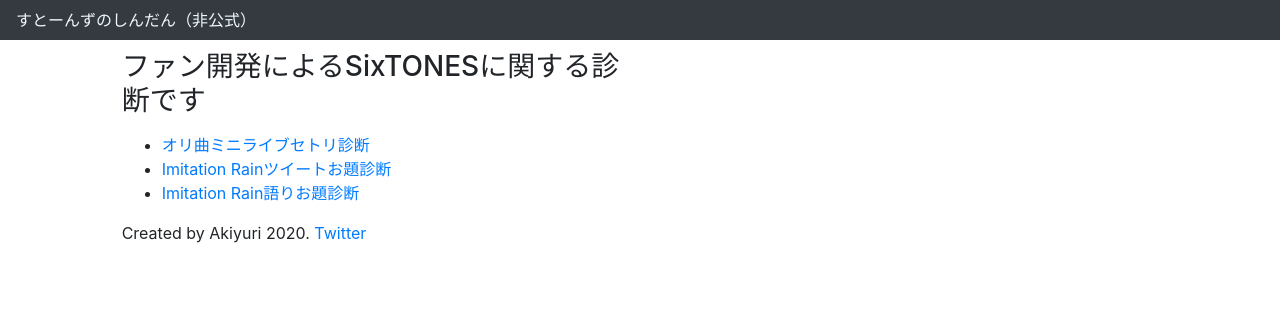
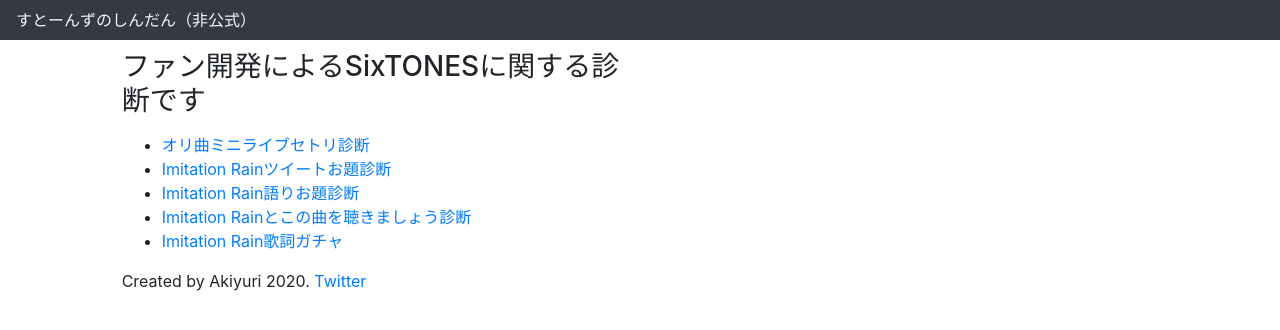
Before and after one commit to akiyuri-dev/shindan, a plain HTML site: page index.html in a window 1280 px wide. Drawn offline with nearby package versions, Linux system fonts and the light colour scheme.

Commit message:
トップページにリンク追加

```diff
--- a/index.html
+++ b/index.html
@@ -90,6 +90,8 @@
             <li><a href="live-setlist.html">オリ曲ミニライブセトリ診断</a></li>
             <li><a href="tweet-odai.html">Imitation Rainツイートお題診断</a></li>
             <li><a href="IR-katari.html">Imitation Rain語りお題診断</a></li>
+            <li><a href="IR-YouTube.html">Imitation Rainとこの曲を聴きましょう診断</a></li>
+            <li><a href="IR-kashigacha.html">Imitation Rain歌詞ガチャ</a></li>
         </ul>
     </div>
     <div id="author" class="col-lg-10 offset-lg-1">
```
